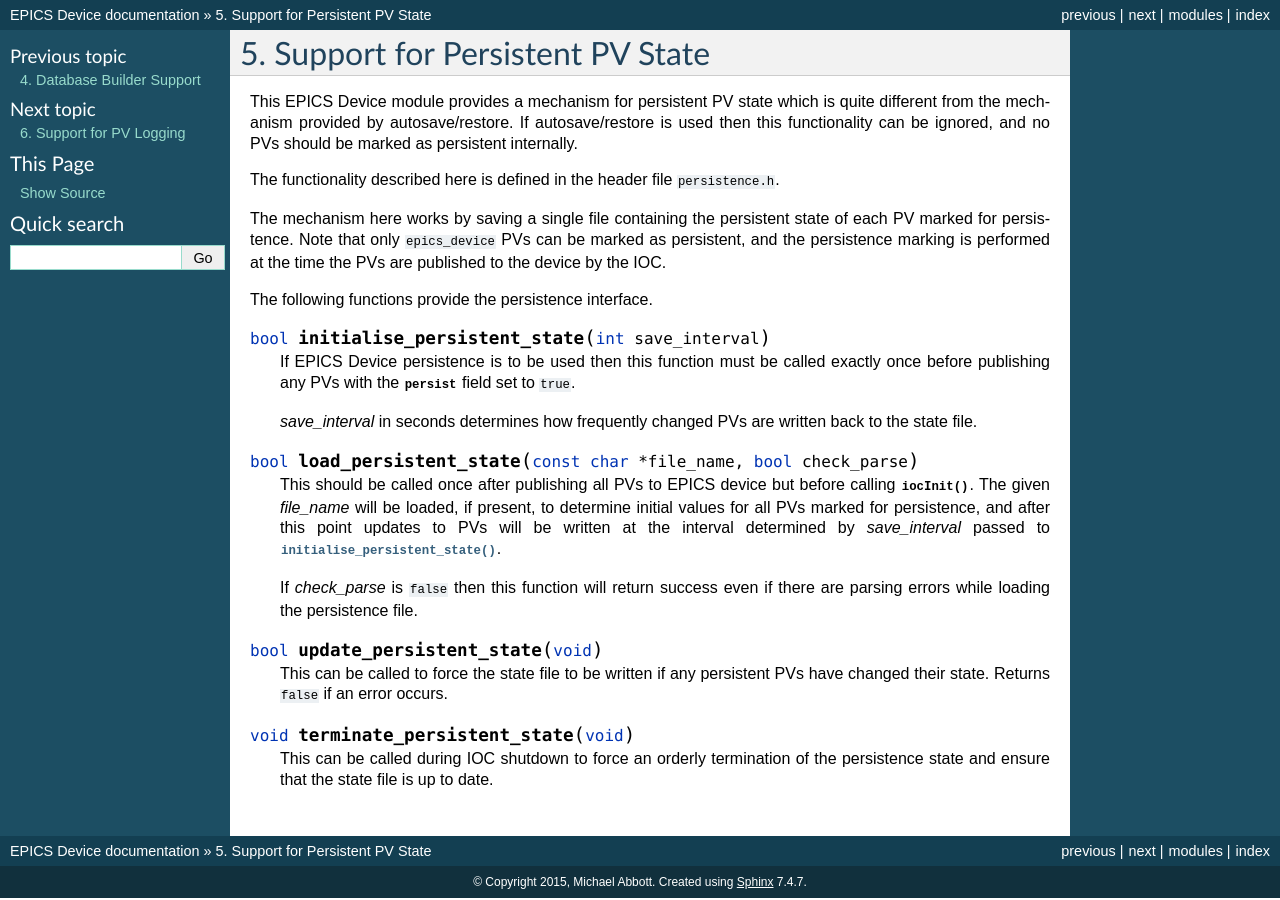
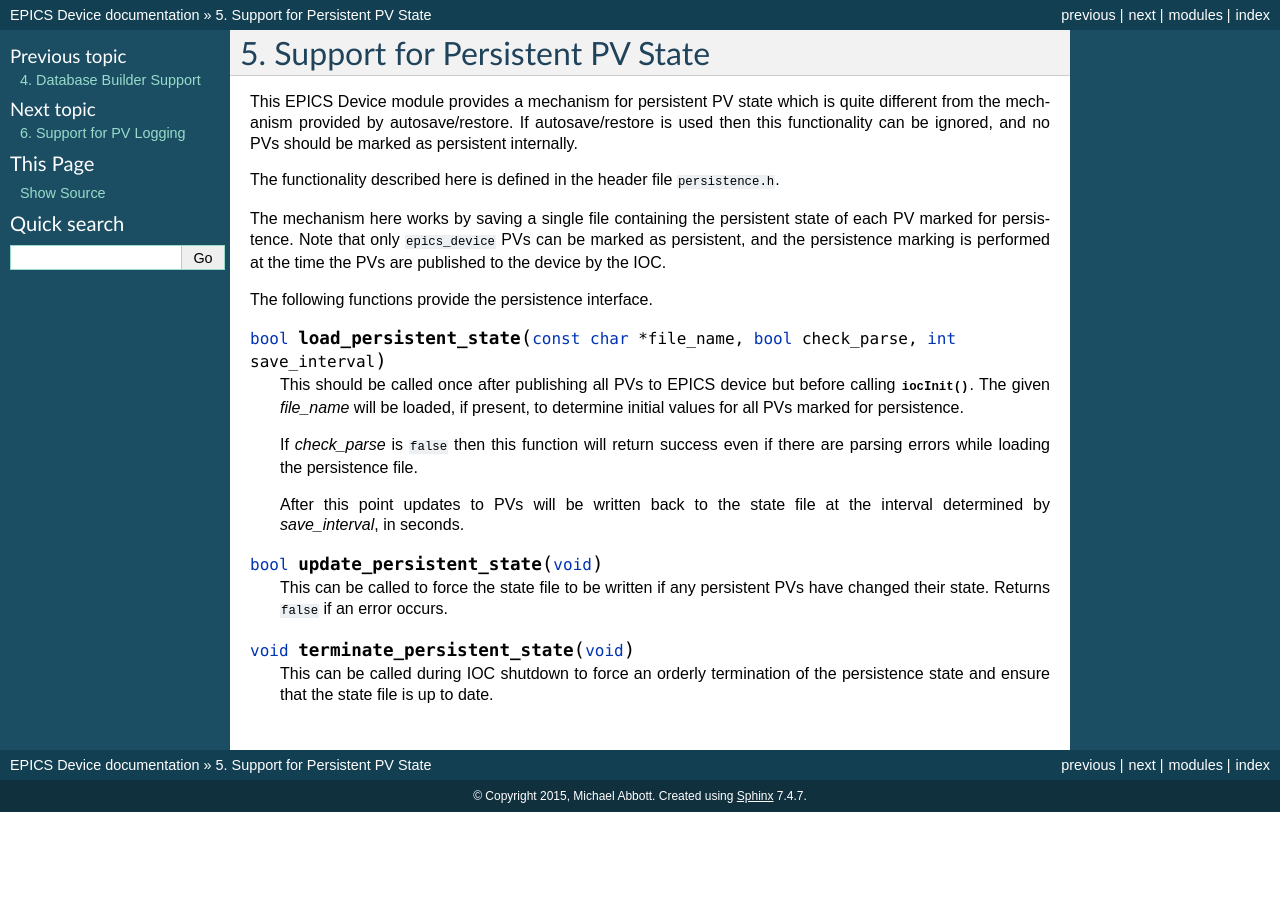
Before and after one commit to DiamondLightSource/epics_device, a Sphinx documentation site: the page built from docs/persistence.rst, in a window 1280 px wide. Built offline with Sphinx 7.4.7, drawn with Linux system fonts in a browser that asks for light colours; the version number could not be read and is left out.

Commit message:
EPICS Device: Simplify initialisation, now only one function to call
Any user now only needs to call initialise_epics_device for full component
initialisation.

git-svn-id: svn+ssh://serv0002.cs.diamond.ac.uk/home/subversion/repos/controls/diamond/trunk/support/epics_device@128379 e099a375-04f9-0310-9d5f-a741eaff62e1

```diff
--- a/docs/epics_extra.rst
+++ b/docs/epics_extra.rst
@@ -8,12 +8,6 @@ header file ``epics_extra.h``.
 
 Initialisation Etc
 ------------------
-
-..  function:: bool initialise_epics_extra(void)
-
-    If any of the functionality documented here is to be used this function must
-    be called at least once before :func:`iocInit` and before calling any other
-    function listed here.
 
 ..  function:: void wait_for_epics_start(void)
 
--- a/docs/error.rst
+++ b/docs/error.rst
@@ -26,15 +26,13 @@ implementation of :func:`ioc_main` in ``examples/example_ioc/src/main.c``::
     {
         return
             initialise_epics_device()  &&
-            initialise_epics_extra()  &&
-            initialise_persistent_state(
-                persistence_file, persistence_interval) &&
 
             initialise_example_pvs()  &&
             start_caRepeater()  &&
             hook_pv_logging("db/access.acf", 10)  &&
+            load_persistent_state(
+                persistence_file, false, persistence_interval)  &&
 
-            DO(load_persistent_state())  &&
             TEST_IO(dbLoadDatabase("dbd/example_ioc.dbd", NULL, NULL))  &&
             TEST_IO(example_ioc_registerRecordDeviceDriver(pdbbase))  &&
             load_database("db/example_ioc.db")  &&
--- a/docs/persistence.rst
+++ b/docs/persistence.rst
@@ -16,26 +16,18 @@ PVs are published to the device by the IOC.
 
 The following functions provide the persistence interface.
 
-..  function:: bool initialise_persistent_state(int save_interval)
-
-    If EPICS Device persistence is to be used then this function must be called
-    exactly once before publishing any PVs with the :member:`persist` field set
-    to ``true``.
-
-    `save_interval` in seconds determines how frequently changed PVs are written
-    back to the state file.
-
 ..  function:: bool load_persistent_state( \
-        const char *file_name, bool check_parse)
+        const char *file_name, bool check_parse, int save_interval)
 
     This should be called once after publishing all PVs to EPICS device but
     before calling :func:`iocInit`.  The given `file_name` will be loaded, if
-    present, to determine initial values for all PVs marked for persistence, and
-    after this point updates to PVs will be written at the interval determined
-    by `save_interval` passed to :func:`initialise_persistent_state`.
+    present, to determine initial values for all PVs marked for persistence.
 
     If `check_parse` is ``false`` then this function will return success even if
     there are parsing errors while loading the persistence file.
+
+    After this point updates to PVs will be written back to the state file at
+    the interval determined by `save_interval`, in seconds.
 
 ..  function:: bool update_persistent_state(void)
 
```
Also changed, not shown: docs/epics_device.rst (+5 -9 lines), 8 other files.
